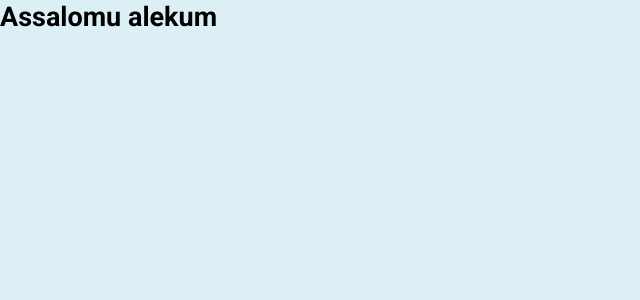
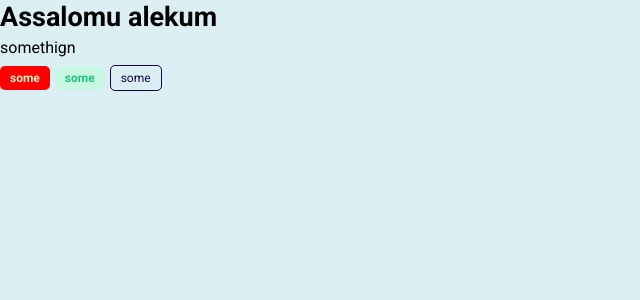
Before and after one commit to Blackxok/samb3x, a Next.js app: page / in a window 1280 px wide. Shown: the top 300 px of the page, without its empty margins (0-640 px from the left). Built offline with nearby package versions, Linux system fonts and the light colour scheme.

Commit message:
tag added

```diff
--- a/package.json
+++ b/package.json
@@ -11,7 +11,7 @@
 	"dependencies": {
 		"autoprefixer": "^10.4.20",
 		"axios": "^1.3.0",
-		"classnames": "^2.3.2",
+		"classnames": "^2.5.1",
 		"date-fns": "^2.29.3",
 		"framer-motion": "^9.0.1",
 		"google-fonts": "^1.0.0",
--- a/src/components/index.ts
+++ b/src/components/index.ts
@@ -1 +1,3 @@
 export { default as Heading } from './heading/heading'
+export { default as Tag } from './tag/tag'
+export { default as Text } from './text/text'
--- /dev/null
+++ b/src/components/tag/tag.module.css
@@ -0,0 +1,29 @@
+.tag {
+	display: inline-block;
+	margin: 5px 5px 0 0;
+	border-radius: 5px;
+}
+
+.s {
+	padding: 5px 10px;
+	font-size: 12px;
+}
+.m {
+	padding: 5px 10px;
+	font-size: 12px;
+}
+.re {
+	color: var(--white);
+	background: red;
+	font-weight: bold;
+}
+.gr {
+	color: var(--green);
+	background: var(--green-light);
+	font-weight: bold;
+}
+.pr {
+	color: var(--primary);
+	background: transparent;
+	border: 1px solid var(--primary);
+}
--- /dev/null
+++ b/src/components/tag/tag.tsx
@@ -0,0 +1,19 @@
+import cn from 'classnames'
+import style from './tag.module.css'
+import { TagProps } from './tag.props'
+
+export default function Tag({ size = 'm', color = 'pr', children }: TagProps): JSX.Element {
+	return (
+		<div
+			className={cn(style.tag, {
+				[style.s]: size === 's',
+				[style.m]: size === 'm',
+				[style.pr]: color === 'pr',
+				[style.gr]: color === 'gr',
+				[style.re]: color === 're',
+			})}
+		>
+			{children}
+		</div>
+	)
+}
--- /dev/null
+++ b/src/components/text/text.module.css
@@ -0,0 +1,16 @@
+.p {
+	margin: 0;
+	padding: 0;
+}
+.s {
+	font-size: 14px;
+	line-height: 24px;
+}
+.m {
+	font-size: 16px;
+	line-height: 25px;
+}
+.l {
+	font-size: 18px;
+	line-height: 29px;
+}
--- /dev/null
+++ b/src/components/text/text.props.ts
@@ -0,0 +1,6 @@
+import { ReactNode } from 'react'
+
+export interface TextProps {
+	size?: 's' | 'm' | 'l'
+	children: ReactNode
+}
--- /dev/null
+++ b/src/components/text/text.tsx
@@ -0,0 +1,17 @@
+import cn from 'classnames'
+import style from './text.module.css'
+import { TextProps } from './text.props'
+
+export default function text({ size = 'm', children }: TextProps): JSX.Element {
+	return (
+		<p
+			className={cn(style.p, {
+				[style.s]: size === 's',
+				[style.m]: size === 'm',
+				[style.l]: size === 'l',
+			})}
+		>
+			{children}
+		</p>
+	)
+}
--- a/src/pages/index.tsx
+++ b/src/pages/index.tsx
@@ -1,9 +1,13 @@
-import { Heading } from '../components'
+import { Heading, Tag, Text } from '../components'
 
 export default function Home() {
 	return (
 		<main className={`flex min-h-screen flex-col items-center justify-between p-24`}>
 			<Heading tag='h1'>Assalomu alekum</Heading>
+			<Text>somethign</Text>
+			<Tag color='re'>some</Tag>
+			<Tag color='gr'>some</Tag>
+			<Tag color='pr'>some</Tag>
 		</main>
 	)
 }
```
Also changed, not shown: src/components/tag/tag.props.ts (added, +7 -0 lines), 1 other file (tests, documents, lock files or other folders).
